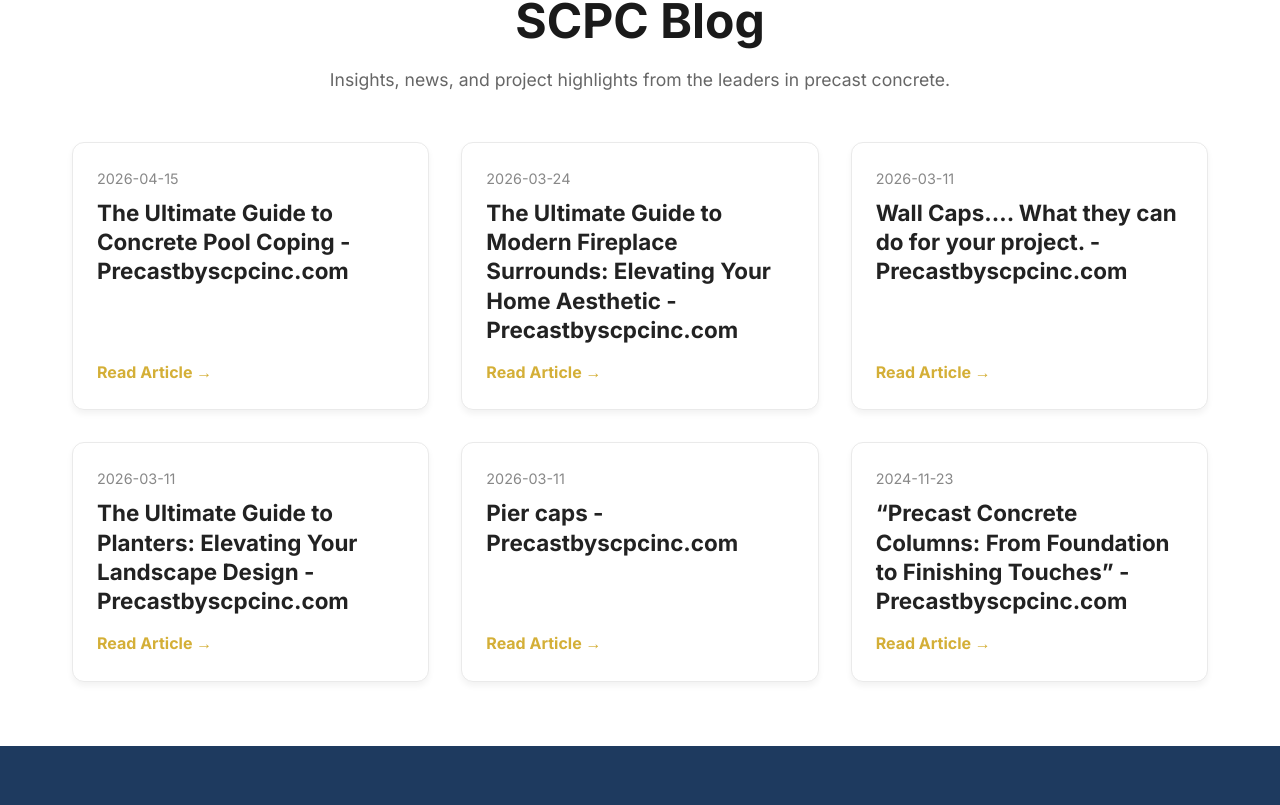
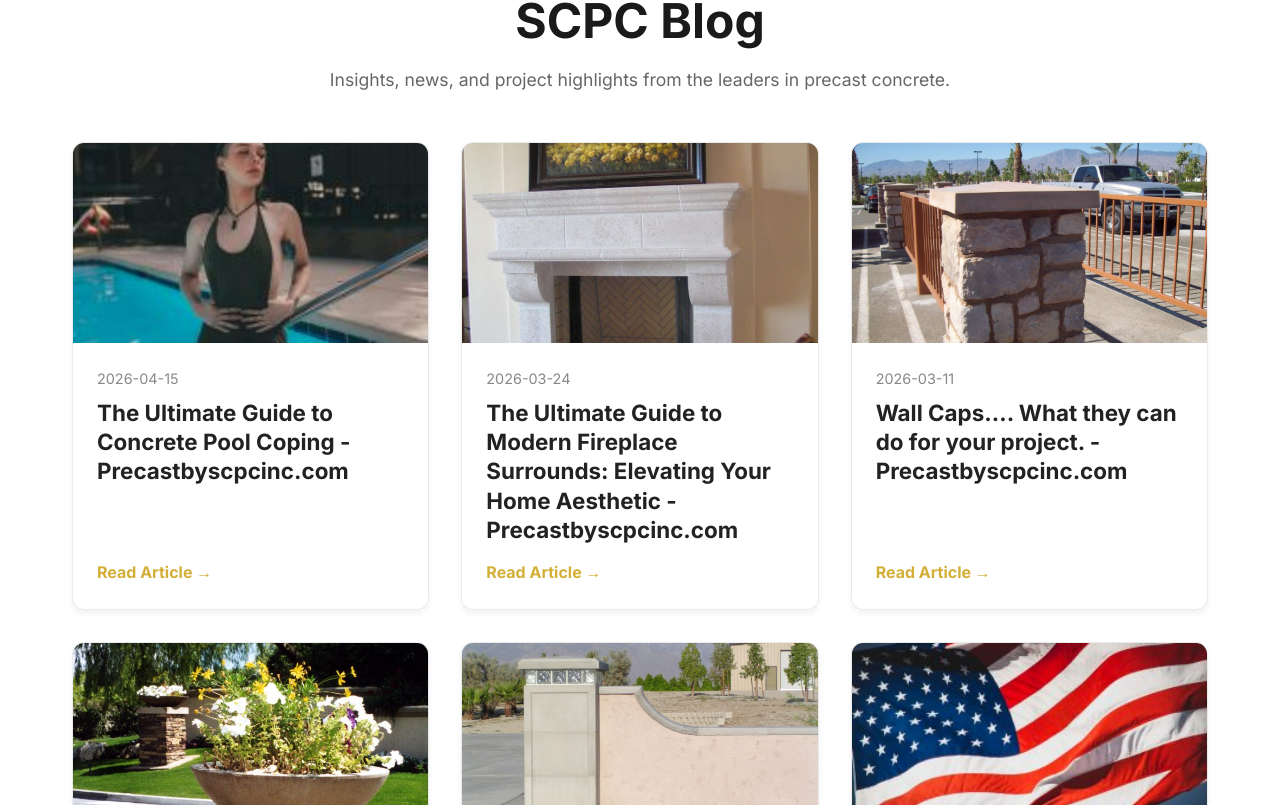
Before and after one commit to toonzkorner-lab/SCPC, a Next.js app: page /blog in a window 1280 px wide. Shown: the part 315-1120 px from the top of the page. Built offline with nearby package versions, Linux system fonts and the light colour scheme.

Commit message:
Add cover images to blog index cards from WordPress

```diff
--- a/src/app/blog/page.js
+++ b/src/app/blog/page.js
@@ -26,23 +26,35 @@
           gridTemplateColumns: 'repeat(auto-fill, minmax(300px, 1fr))',
           gap: '2rem',
         }}>
-          {allPostsData.map(({ id, date, title }) => (
+          {allPostsData.map(({ id, date, title, coverImage }) => (
             <Link href={`/blog/${id}`} key={id} style={{ textDecoration: 'none', color: 'inherit' }}>
               <div className="blog-card" style={{
                 border: '1px solid #eaeaea',
                 borderRadius: '12px',
-                padding: '1.5rem',
                 backgroundColor: '#fff',
                 boxShadow: '0 4px 6px rgba(0,0,0,0.05)',
                 transition: 'transform 0.2s, box-shadow 0.2s',
                 height: '100%',
                 display: 'flex',
                 flexDirection: 'column',
+                overflow: 'hidden',
               }}>
-                <div style={{ fontSize: '0.9rem', color: '#888', marginBottom: '0.5rem' }}>{date}</div>
-                <h2 style={{ fontSize: '1.4rem', color: '#222', lineHeight: '1.3', marginBottom: '1rem', flex: 1 }}>{title}</h2>
-                <div style={{ color: 'var(--accent)', fontWeight: 'bold', marginTop: 'auto' }}>
-                  Read Article &rarr;
+                {coverImage && (
+                  <div style={{ height: '200px', overflow: 'hidden' }}>
+                    <img
+                      src={coverImage}
+                      alt={title}
+                      style={{ width: '100%', height: '100%', objectFit: 'cover', transition: 'transform 0.5s' }}
+                      className="product-img-hover"
+                    />
+                  </div>
+                )}
+                <div style={{ padding: '1.5rem', flex: 1, display: 'flex', flexDirection: 'column' }}>
+                  <div style={{ fontSize: '0.9rem', color: '#888', marginBottom: '0.5rem' }}>{date}</div>
+                  <h2 style={{ fontSize: '1.4rem', color: '#222', lineHeight: '1.3', marginBottom: '1rem', flex: 1 }}>{title}</h2>
+                  <div style={{ color: 'var(--accent)', fontWeight: 'bold', marginTop: 'auto' }}>
+                    Read Article &rarr;
+                  </div>
                 </div>
               </div>
             </Link>
--- a/src/content/blog/pier-caps-precastbyscpcinc-com.md
+++ b/src/content/blog/pier-caps-precastbyscpcinc-com.md
@@ -1,6 +1,7 @@
 ---
 title: "Pier caps - Precastbyscpcinc.com"
 date: "2026-03-11"
+coverImage: "/images/blog/Pier-Cap-new-wall-3-1024x768.jpg"
 ---
 
 ![Pier caps - Precastbyscpcinc.com](/images/blog/Pier-Cap-new-wall-3-1024x768.jpg)
--- a/src/content/blog/precast-concrete-columns-from-foundation-to-finishing-touches-precastbyscpcinc-com.md
+++ b/src/content/blog/precast-concrete-columns-from-foundation-to-finishing-touches-precastbyscpcinc-com.md
@@ -1,6 +1,7 @@
 ---
 title: "“Precast Concrete Columns: From Foundation to Finishing Touches” - Precastbyscpcinc.com"
 date: "2024-11-23"
+coverImage: "/images/blog/Free-unsplash-american-flag-300x201.jpg"
 ---
 
 ![“Precast Concrete Columns: From Foundation to Finishing Touches” - Precastbyscpcinc.com](/images/blog/Free-unsplash-american-flag-300x201.jpg)
--- a/src/content/blog/the-ultimate-guide-to-concrete-pool-coping-precastbyscpcinc-com.md
+++ b/src/content/blog/the-ultimate-guide-to-concrete-pool-coping-precastbyscpcinc-com.md
@@ -1,6 +1,7 @@
 ---
 title: "The Ultimate Guide to Concrete Pool Coping - Precastbyscpcinc.com"
 date: "2026-04-15"
+coverImage: "/images/blog/Pool-5-at-1000-pix-200x300.jpg"
 ---
 
 ![The Ultimate Guide to Concrete Pool Coping - Precastbyscpcinc.com](/images/blog/Pool-5-at-1000-pix-200x300.jpg)
--- a/src/content/blog/the-ultimate-guide-to-modern-fireplace-surrounds-elevating-your-home-aesthetic-precastbyscpcinc-com.md
+++ b/src/content/blog/the-ultimate-guide-to-modern-fireplace-surrounds-elevating-your-home-aesthetic-precastbyscpcinc-com.md
@@ -1,6 +1,7 @@
 ---
 title: "The Ultimate Guide to Modern Fireplace Surrounds: Elevating Your Home Aesthetic - Precastbyscpcinc.com"
 date: "2026-03-24"
+coverImage: "/images/blog/FP-15-1-pic-768x1024.jpg"
 ---
 
 ![The Ultimate Guide to Modern Fireplace Surrounds: Elevating Your Home Aesthetic - Precastbyscpcinc.com](/images/blog/FP-15-1-pic-768x1024.jpg)
--- a/src/content/blog/the-ultimate-guide-to-planters-elevating-your-landscape-design-precastbyscpcinc-com.md
+++ b/src/content/blog/the-ultimate-guide-to-planters-elevating-your-landscape-design-precastbyscpcinc-com.md
@@ -1,6 +1,7 @@
 ---
 title: "The Ultimate Guide to Planters: Elevating Your Landscape Design - Precastbyscpcinc.com"
 date: "2026-03-11"
+coverImage: "/images/blog/Planter-Bowl-678x1024.jpg"
 ---
 
 ![The Ultimate Guide to Planters: Elevating Your Landscape Design - Precastbyscpcinc.com](/images/blog/Planter-Bowl-678x1024.jpg)
--- a/src/content/blog/wall-caps-what-they-can-do-for-your-project-precastbyscpcinc-com.md
+++ b/src/content/blog/wall-caps-what-they-can-do-for-your-project-precastbyscpcinc-com.md
@@ -1,6 +1,7 @@
 ---
 title: "Wall Caps…. What they can do for your project. - Precastbyscpcinc.com"
 date: "2026-03-11"
+coverImage: "/images/blog/PC-22-13-P4-002-1024x768.jpg"
 ---
 
 ![Wall Caps…. What they can do for your project. - Precastbyscpcinc.com](/images/blog/PC-22-13-P4-002-1024x768.jpg)
```
Also changed, not shown: 1 other file (tests, documents, lock files or other folders).
